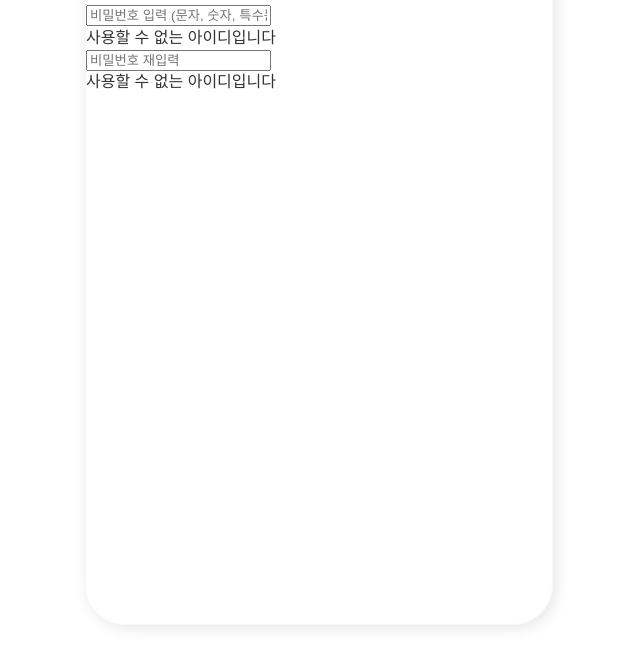
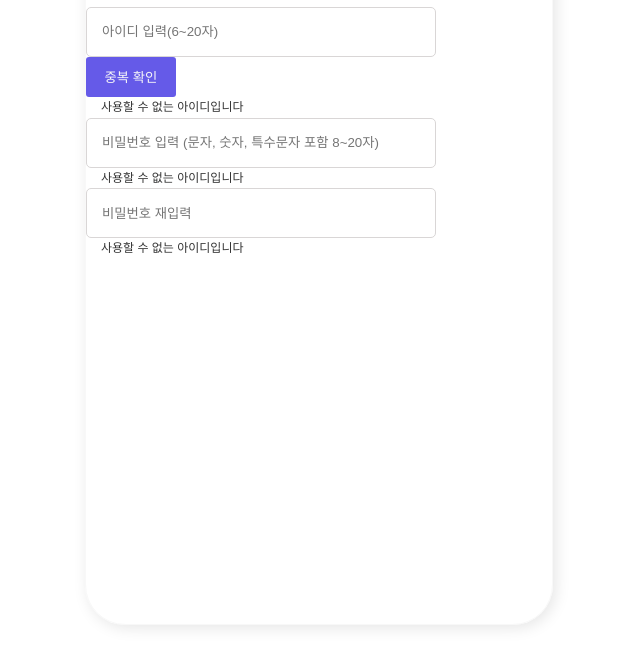
Before and after one commit to choiiis/sign-up-and-in-page, a website built with Parcel: page index.html in a window 1280 px wide. Shown: the part 140-800 px from the top of the page, without its empty margins (321-961 px from the left). Built offline with nearby package versions, Linux system fonts and the light colour scheme; a web font is replaced by a local one.

Commit message:
Style id, password input

```diff
--- a/css/main.css
+++ b/css/main.css
@@ -9,7 +9,15 @@ body {
   font-family: 'Pretendard', sans-serif;
 }
 
-/* HEADER */
+button {
+  background-color: #655AE8;
+  color: #f8f8f8;
+  cursor: pointer;
+  border: none;
+  box-sizing: border-box;
+}
+
+/* CONTAINER */
 .container {
   position: absolute;
   width: 466px;
@@ -24,12 +32,40 @@ body {
   box-shadow: 3px 3px 15px rgba(0, 0, 0, 0.1);
 }
 
-header {
+.content {
+  width: 350px;
+}
 
-}
+/* HEADER */
 
 header h2 {
   font-size: 25px;
   font-weight: 700;
   margin-bottom: 3px;
 }
+
+/* SECTION */
+section {
+  margin-top: 50px;
+}
+
+.info input {
+  width: 100%;
+  height: 50px;
+  box-sizing: border-box;
+  padding: 5px 0 5px 15px;
+  border-radius: 5px;
+  border: 1px solid #d9d6d6;
+  color: #b7b7b7;
+}
+
+.info .error-msg {
+  font-size: 12px;
+  margin: 2px 0 2px 15px;
+}
+
+#info__id button {
+  width: 90px;
+  height: 40px;
+  border-radius: 3px;
+}
--- a/index.html
+++ b/index.html
@@ -13,6 +13,7 @@
 </head>
 <body>
   <div class="container">
+    <div class="content">
       <!-- HEADER -->
       <header>
         <h2>회원가입</h2>
@@ -21,23 +22,23 @@
 
       <!-- INPUT -->
       <section>
-      <div class="info" id="info__id">
-        <div>
+        <div class="info">
+          <div id="info__id">
             <input type="text" placeholder="아이디 입력(6~20자)"/>
             <button>중복 확인</button>
           </div>
           <div class="error-msg">사용할 수 없는 아이디입니다</div>
         </div>
-      <div class="info" id="info__pw">
+        <div class="info">
           <input type="text" placeholder="비밀번호 입력 (문자, 숫자, 특수문자 포함 8~20자)"/>
           <div class="error-msg">사용할 수 없는 아이디입니다</div>
         </div>
-      <div>
-        <input type="text" class="info"
-                id="info__pw-re" placeholder="비밀번호 재입력"/>
+        <div class="info">
+          <input type="text" placeholder="비밀번호 재입력"/>
           <div class="error-msg">사용할 수 없는 아이디입니다</div>
         </div>
       </section>
     </div>
+  </div>
 </body>
 </html>
```
Lines whose indentation alone changed are shown as unchanged.
